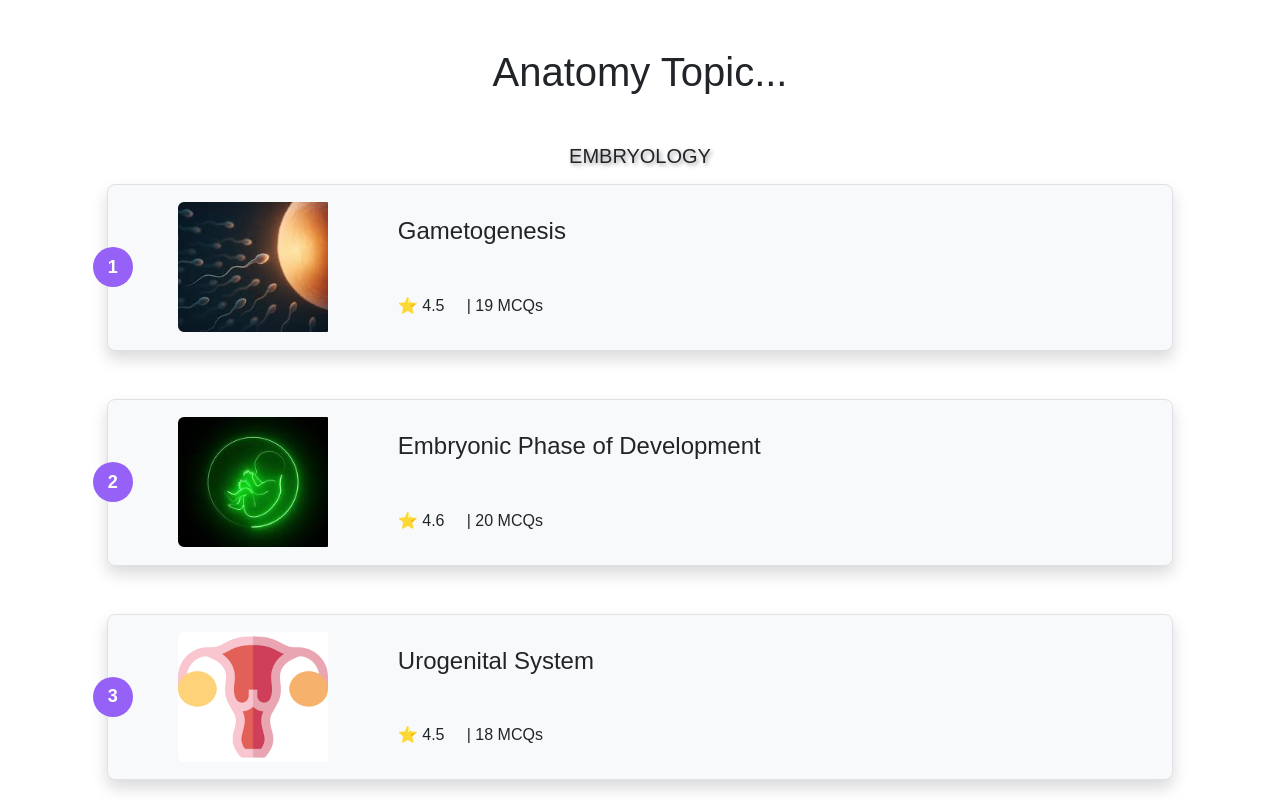
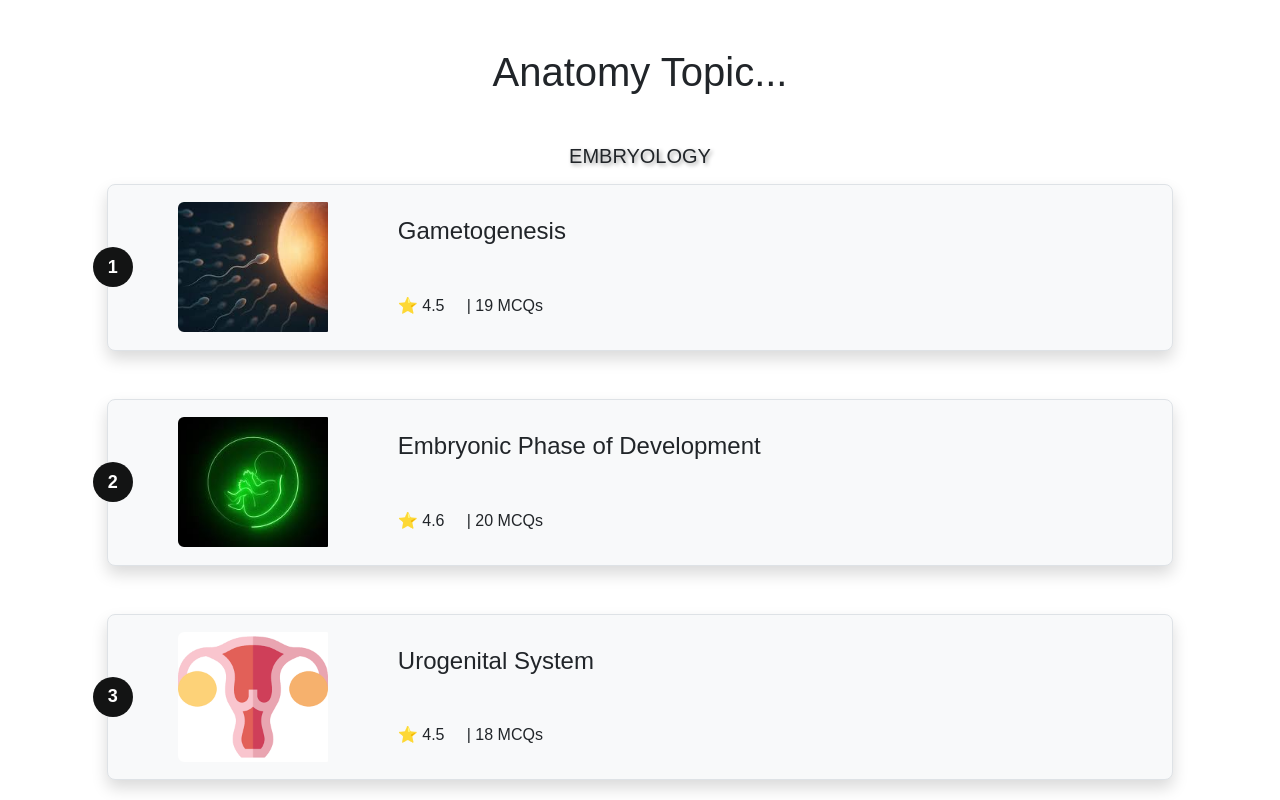
Before and after one commit to HarshBhawsar08/Project1u, a React (Vite) app: page /anatomy in a window 1280 px wide. Shown: the top 800 px of the page. Built offline with nearby package versions, Linux system fonts and the light colour scheme; no server answers; sample sign-in values are in the browser's storage.

Commit message:
Initial commit

```diff
--- a/package.json
+++ b/package.json
@@ -10,6 +10,7 @@
     "lint": "eslint .",
     "preview": "vite preview",
     "predeploy": "npm run build",
+    "postbuild": "cp dist/index.html dist/404.html",
     "deploy": "gh-pages -d dist"
   },
   "dependencies": {
--- a/src/Datas/Anatomy.jsx
+++ b/src/Datas/Anatomy.jsx
@@ -33,10 +33,11 @@ function Anatomy() {
                                 width: '40px',
                                 height: '40px',
                                 borderRadius: '50%',
-                                backgroundColor: '#9561f6ff',
+                                backgroundColor: '#131414ff',
                                 color: '#fff',
                                 fontWeight: 'bold',
                                 fontSize: '18px',
+
                             }}
                         >
                             {index + 1}
```
Also changed, not shown: src/components/Navbar.jsx (line endings or trailing spaces).
